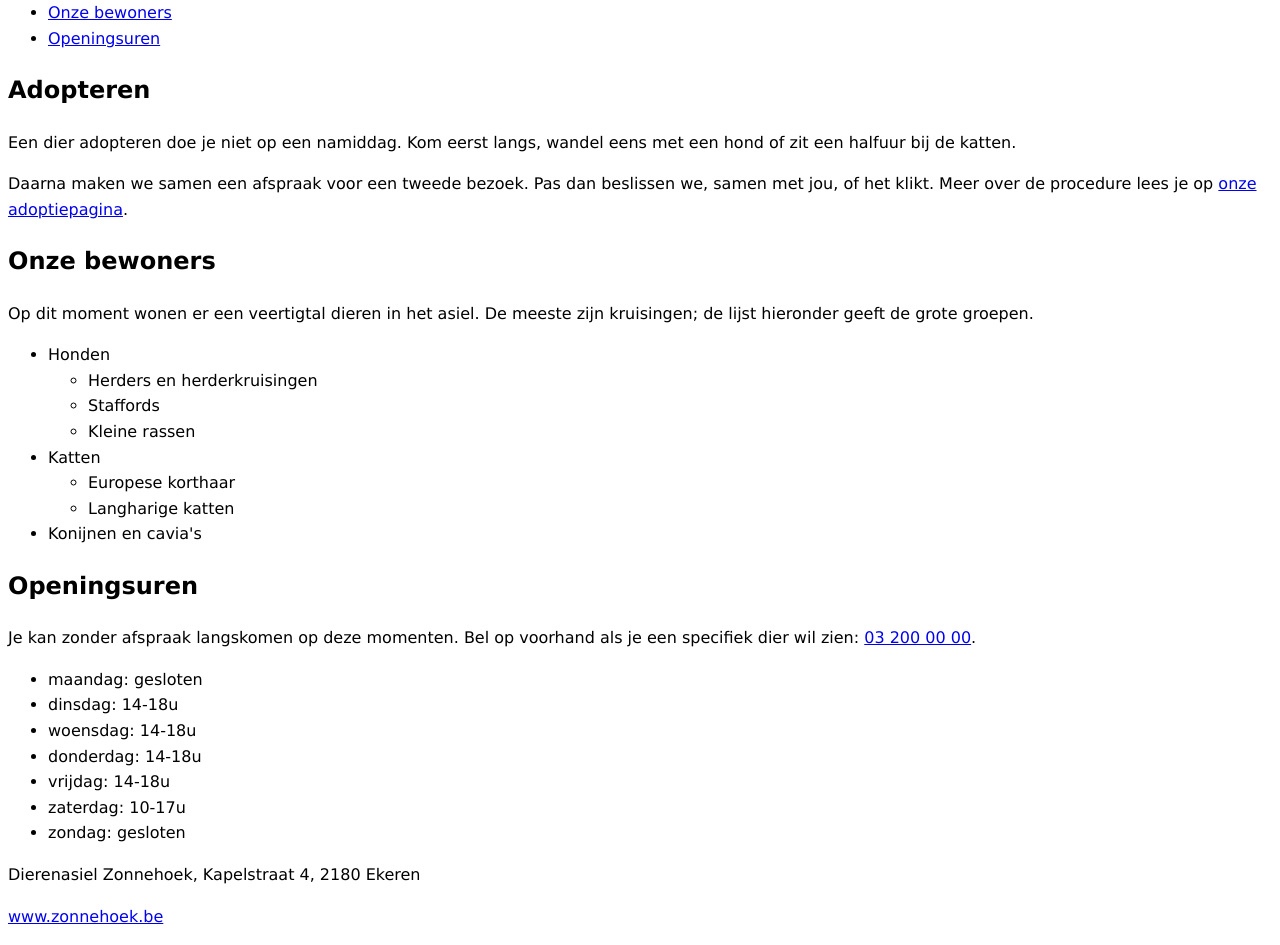
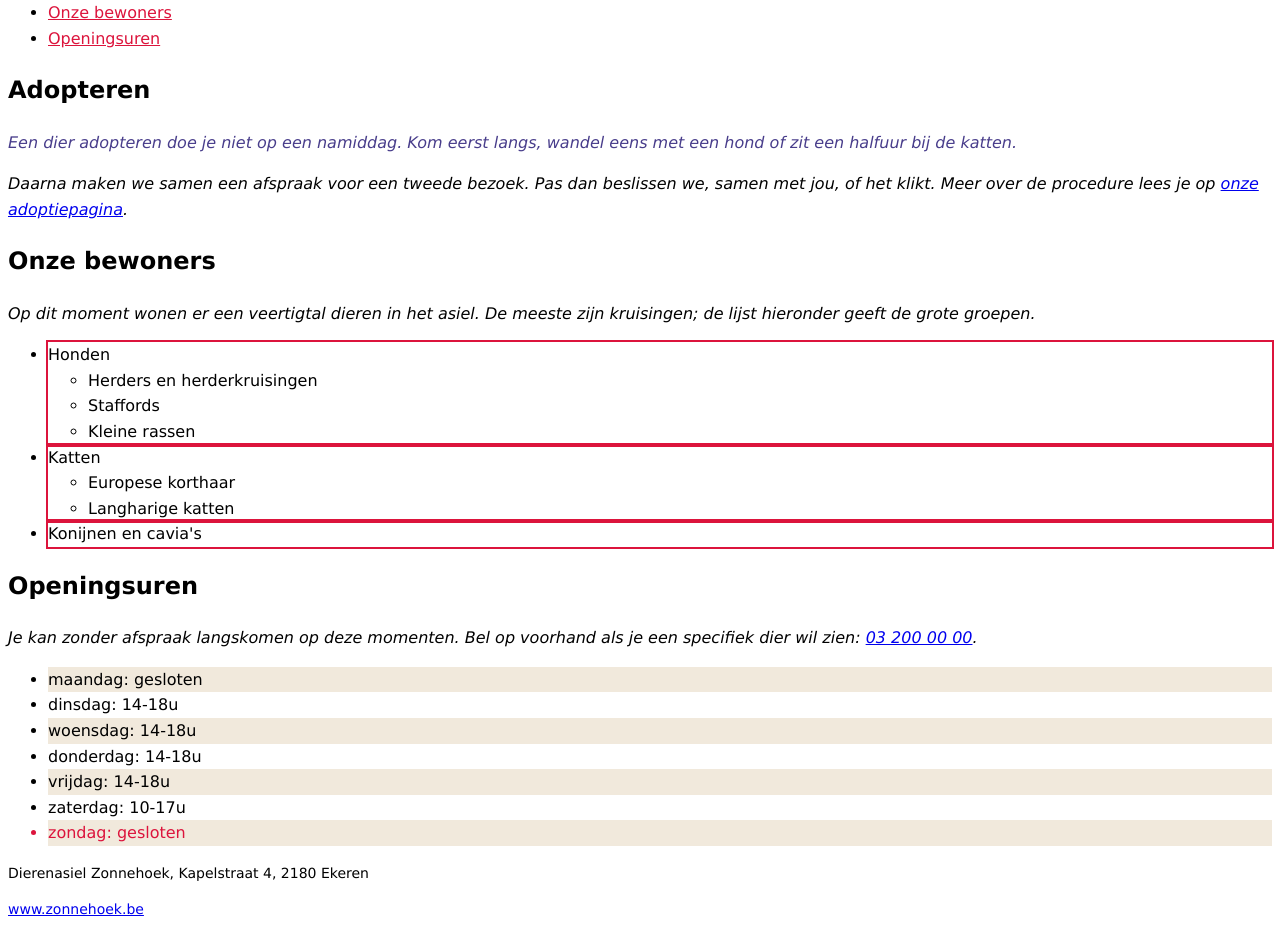
Before and after one commit to ABRWRS/webtech, a plain HTML site: page labo-02/selectors/index.html in a window 1280 px wide. Shown: the part 161-1106 px from the top of the page. Drawn offline with Linux system fonts and the light colour scheme.

Commit message:
Finish lab 2, exercise 2

```diff
--- a/labo-02/selectors/css/stijl.css
+++ b/labo-02/selectors/css/stijl.css
@@ -10,32 +10,48 @@ body {
 }
 
 /* 1. alle links in de navigatie -> color: crimson; */
-
+nav a {
+  color: crimson;
+}
 
 /* 2. alleen de paragrafen in de footer -> font-size: 0.875rem; */
-
+footer p {
+  font-size: 0.875rem;
+}
 
 /* 3. alleen de lijstitems van het BUITENSTE niveau in de lijst met de class
       rassen (dus niet de items van de binnenlijsten) -> outline: 2px solid crimson;
       (outline tekent een kader rond precies het element dat je raakte; de
       property zelf komt in hoofdstuk 3) */
-
+.rassen > li {
+  outline: 2px solid crimson;
+}
 
 /* 4. de paragraaf die onmiddellijk na elke h2 komt -> font-style: italic; */
-
+h2 ~ p {
+  font-style: italic;
+}
 
 /* 5. elk oneven item in de lijst met openingsuren -> background-color: #f1e9dc; */
-
+ul.uren li:nth-child(odd) {
+  background-color: #f1e9dc;
+}
 
 /* 6. het laatste item in de lijst met openingsuren -> color: crimson; */
-
+ul.uren li:last-child {
+  color: crimson;
+}
 
 /* 7. de slogan en de intro tegelijk, in één regel -> color: darkslateblue; */
-
+p.slogan, p.intro {
+  color: darkslateblue;
+}
 
 /* 8. elke link in main wanneer de muis erover gaat OF wanneer ze focus heeft
       -> background-color: yellow; */
-
+main a:hover, main a:focus {
+  background-color: yellow;
+}
 
 
 /* ---- Lezen: welke elementen raken deze vijf selectors? Schrijf het antwoord
```
Also changed, not shown: 1 other file.
